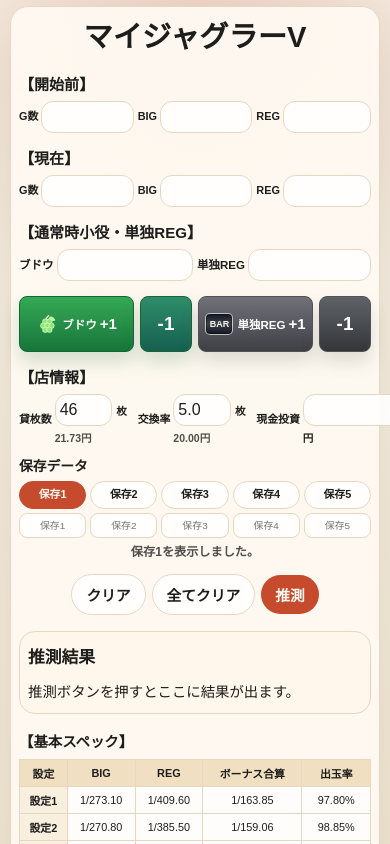
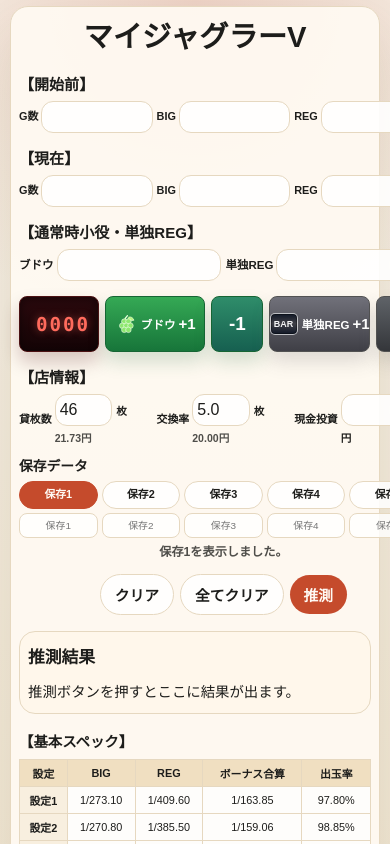
Before and after one commit to umedademu/suisoku, a Next.js app: page /myjuggler5 in a window 390 px wide. Shown: the top 844 px of the page. Built offline with nearby package versions, Linux system fonts and the light colour scheme.

Commit message:
ジャグラーのブドウ数をデジタル表示風に追加

```diff
--- a/app/globals.css
+++ b/app/globals.css
@@ -604,6 +604,31 @@ a {
   margin-top: 8px;
 }
 
+.budo-counter-display {
+  display: inline-flex;
+  align-items: center;
+  justify-content: flex-end;
+  flex: 0 0 102px;
+  width: 102px;
+  max-width: 102px;
+  min-height: 54px;
+  border: 1px solid #4b1113;
+  border-radius: 8px;
+  background: linear-gradient(180deg, #2b090d 0%, #140406 100%);
+  box-shadow:
+    inset 0 2px 10px rgba(0, 0, 0, 0.45),
+    0 10px 18px rgba(70, 8, 10, 0.22);
+  color: #ff6b5d;
+  font-family: "Consolas", "Courier New", monospace;
+  font-size: 1.55rem;
+  font-variant-numeric: tabular-nums;
+  font-weight: 700;
+  letter-spacing: 0.14em;
+  line-height: 1;
+  padding: 0 12px 0 14px;
+  text-shadow: 0 0 8px rgba(255, 107, 93, 0.48);
+}
+
 .budo-counter-button {
   display: inline-flex;
   align-items: center;
@@ -780,9 +805,19 @@ a {
 .budo-counter-wrap:has(.reg-counter-button) {
   gap: 6px;
   width: 100%;
-  max-width: 460px;
+  max-width: 540px;
   margin-right: auto;
   margin-left: auto;
+}
+
+.budo-counter-wrap:has(.reg-counter-button) .budo-counter-display {
+  flex-basis: 80px;
+  width: 80px;
+  max-width: 80px;
+  font-size: 1.2rem;
+  letter-spacing: 0.1em;
+  padding-right: 8px;
+  padding-left: 10px;
 }
 
 .budo-counter-wrap:has(.reg-counter-button) .budo-counter-button-plus,
@@ -1192,6 +1227,17 @@ a {
     padding: 12px 16px;
   }
 
+  .budo-counter-display {
+    flex-basis: 88px;
+    width: 88px;
+    max-width: 88px;
+    min-height: 56px;
+    font-size: 1.34rem;
+    letter-spacing: 0.12em;
+    padding-right: 10px;
+    padding-left: 12px;
+  }
+
   .budo-counter-button-minus-compact,
   .reg-counter-button-minus {
     flex-basis: 52px;
@@ -1243,12 +1289,37 @@ a {
 @media (max-width: 365px) {
   .budo-counter-wrap:has(.reg-counter-button) {
     display: grid;
-    grid-template-columns: minmax(0, 1fr) 52px;
+    grid-template-columns: 76px minmax(0, 1fr) 52px;
   }
 
-  .budo-counter-wrap:has(.reg-counter-button) .budo-counter-button-plus,
-  .budo-counter-wrap:has(.reg-counter-button) .reg-counter-button-plus {
+  .budo-counter-wrap:has(.reg-counter-button) .budo-counter-display {
+    grid-column: 1;
+    grid-row: 1;
     width: 100%;
     max-width: none;
   }
+
+  .budo-counter-wrap:has(.reg-counter-button) .budo-counter-button-plus {
+    grid-column: 2;
+    grid-row: 1;
+    width: 100%;
+    max-width: none;
+  }
+
+  .budo-counter-wrap:has(.reg-counter-button) .budo-counter-button-minus {
+    grid-column: 3;
+    grid-row: 1;
+  }
+
+  .budo-counter-wrap:has(.reg-counter-button) .reg-counter-button-plus {
+    grid-column: 2;
+    grid-row: 2;
+    width: 100%;
+    max-width: none;
+  }
+
+  .budo-counter-wrap:has(.reg-counter-button) .reg-counter-button-minus {
+    grid-column: 3;
+    grid-row: 2;
+  }
 }
--- a/app/gogojuggler3/page.tsx
+++ b/app/gogojuggler3/page.tsx
@@ -683,6 +683,7 @@ export default function GoGoJuggler3Page() {
               {group.fields.some((field) => field.key === "budo") ? (
                 <div className="budo-counter-wrap">
                   <JugglerBudoCounterButton
+                    count={inputValues.budo}
                     onIncrement={handleBudoIncrement}
                     onDecrement={handleBudoDecrement}
                   />
--- a/app/happyjuggler/page.tsx
+++ b/app/happyjuggler/page.tsx
@@ -762,6 +762,7 @@ export default function HappyJugglerPage() {
                   {group.fields.some((field) => field.key === "budo") ? (
                     <div className="budo-counter-wrap">
                       <JugglerBudoCounterButton
+                        count={inputValues.budo}
                         onIncrement={handleBudoIncrement}
                         onDecrement={handleBudoDecrement}
                       />
--- a/app/juggler-budo-counter-button.tsx
+++ b/app/juggler-budo-counter-button.tsx
@@ -1,22 +1,39 @@
 "use client";
 
 type JugglerBudoCounterButtonProps = {
+  count?: string | number;
   onIncrement: () => void;
   onDecrement: () => void;
   onSingleRegIncrement?: () => void;
   onSingleRegDecrement?: () => void;
 };
 
+function formatBudoCount(count: string | number | undefined) {
+  const parsed = Number(count);
+  const safeCount = Number.isFinite(parsed) ? Math.max(0, Math.trunc(parsed)) : 0;
+
+  return String(safeCount).padStart(4, "0");
+}
+
 export function JugglerBudoCounterButton({
+  count,
   onIncrement,
   onDecrement,
   onSingleRegIncrement,
   onSingleRegDecrement
 }: JugglerBudoCounterButtonProps) {
   const showsSingleRegCounter = Boolean(onSingleRegIncrement && onSingleRegDecrement);
+  const budoCountText = formatBudoCount(count);
 
   return (
     <>
+      <output
+        className="budo-counter-display"
+        aria-label={`現在のブドウ数 ${budoCountText}`}
+        aria-live="polite"
+      >
+        {budoCountText}
+      </output>
       <button
         className="budo-counter-button budo-counter-button-plus"
         type="button"
--- a/app/myjuggler5/page.tsx
+++ b/app/myjuggler5/page.tsx
@@ -725,6 +725,7 @@ export default function MyJuggler5Page() {
               {group.fields.some((field) => field.key === "budo") ? (
                 <div className="budo-counter-wrap">
                   <JugglerBudoCounterButton
+                    count={inputValues.budo}
                     onIncrement={handleBudoIncrement}
                     onDecrement={handleBudoDecrement}
                     onSingleRegIncrement={handleSingleRegIncrement}
--- a/app/neoimjugglerex/page.tsx
+++ b/app/neoimjugglerex/page.tsx
@@ -802,6 +802,7 @@ export default function NeoImJugglerExPage() {
                   {group.fields.some((field) => field.key === "budo") ? (
                     <div className="budo-counter-wrap">
                       <JugglerBudoCounterButton
+                        count={inputValues.budo}
                         onIncrement={handleBudoIncrement}
                         onDecrement={handleBudoDecrement}
                         onSingleRegIncrement={handleSingleRegIncrement}
--- a/app/sfunkyjuggler2/page.tsx
+++ b/app/sfunkyjuggler2/page.tsx
@@ -802,6 +802,7 @@ export default function SFunkyJuggler2Page() {
                   {group.fields.some((field) => field.key === "budo") ? (
                     <div className="budo-counter-wrap">
                       <JugglerBudoCounterButton
+                        count={inputValues.budo}
                         onIncrement={handleBudoIncrement}
                         onDecrement={handleBudoDecrement}
                         onSingleRegIncrement={handleSingleRegIncrement}
```
Also changed, not shown: 1 other file (tests, documents, lock files or other folders).
